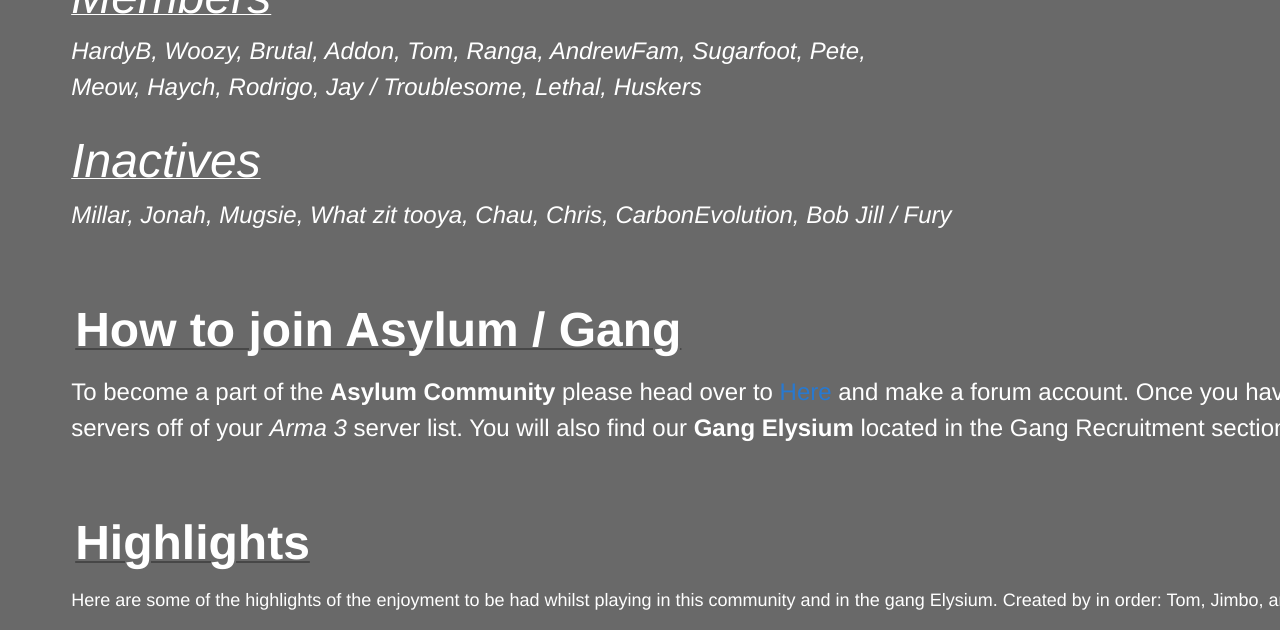
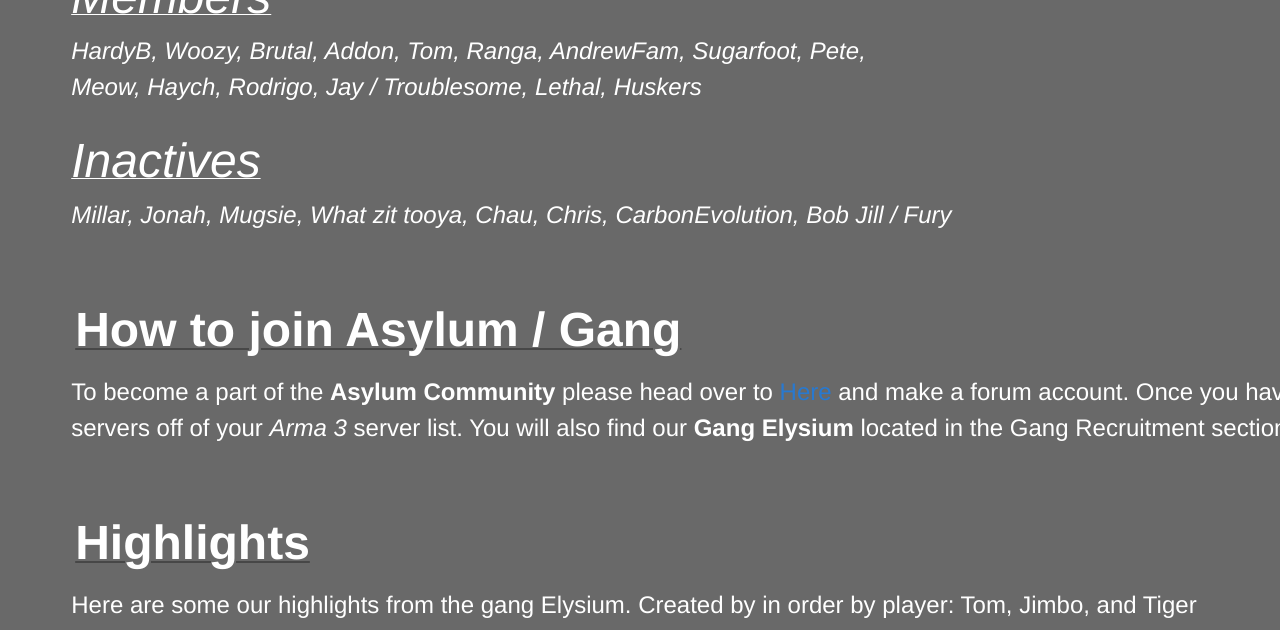
Before and after one commit to DerekR0123/Rossfitness.github.io, a Jekyll site: the page index.html, which Jekyll copies as it is, in a window 1280 px wide and 900 px high, scrolled down 785 px, cut to the strip 0-630 px from the top of the window. Built offline with Jekyll 4.4.1, drawn with Linux system fonts in a browser that asks for light colours.

Commit message:
Update index.html

```diff
--- a/index.html
+++ b/index.html
@@ -53,7 +53,7 @@
 
 <a id="authors-and-contributors" class="anchor" href="#authors-and-contributors" aria-hidden="true"><span aria-hidden="true" class="octicon octicon-link"></span></a><h2><u>
 <FONT size="19" COLOR="#FFFFFF">Highlights</h2></u></FONT>
-<p><FONT size="4" COLOR="#FFFFFF">Here are some of the highlights of the enjoyment to be had whilst playing in this community and in the gang Elysium. Created by in order: Tom, Jimbo, and Tiger</FONT></p>
+<p><FONT size="5%" COLOR="#FFFFFF">Here are some our highlights from the gang Elysium. Created by in order by player: Tom, Jimbo, and Tiger</FONT></p>
 <iframe style="float: left; width: 515px; height: 250px; margin-right: 1%; margin-bottom: 0.5em;"; src="https://www.youtube.com/embed/-IFLrD7mhZY" frameborder="0" allowfullscreen></iframe>
 <iframe style="float: left; width: 515px; height: 250px;margin-right: 1%; margin-bottom: 0.5em;" src="https://www.youtube.com/embed/XFaM52OlaFA" frameborder="0" allowfullscreen></iframe>
 <iframe style="float: left; width: 515px; height: 250px;margin-right: 1%; margin-bottom: 0.5em;" src="https://www.youtube.com/embed/m3FGJo5XnLc" frameborder="0" allowfullscreen></iframe>
```
